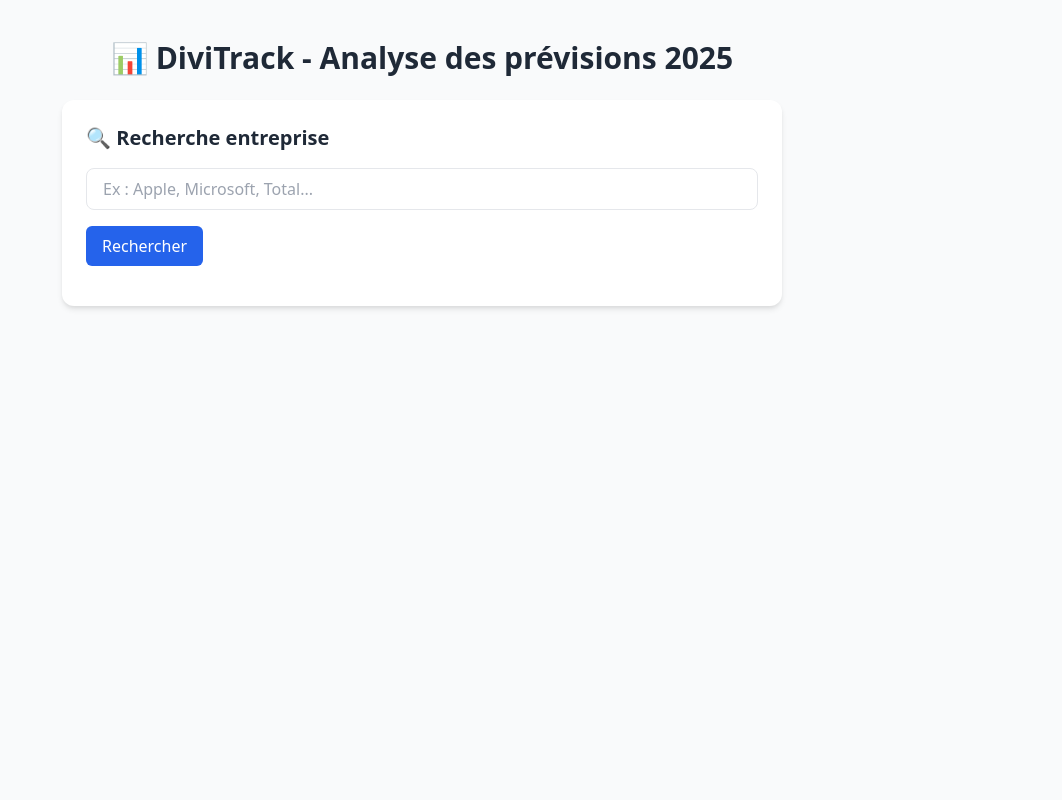
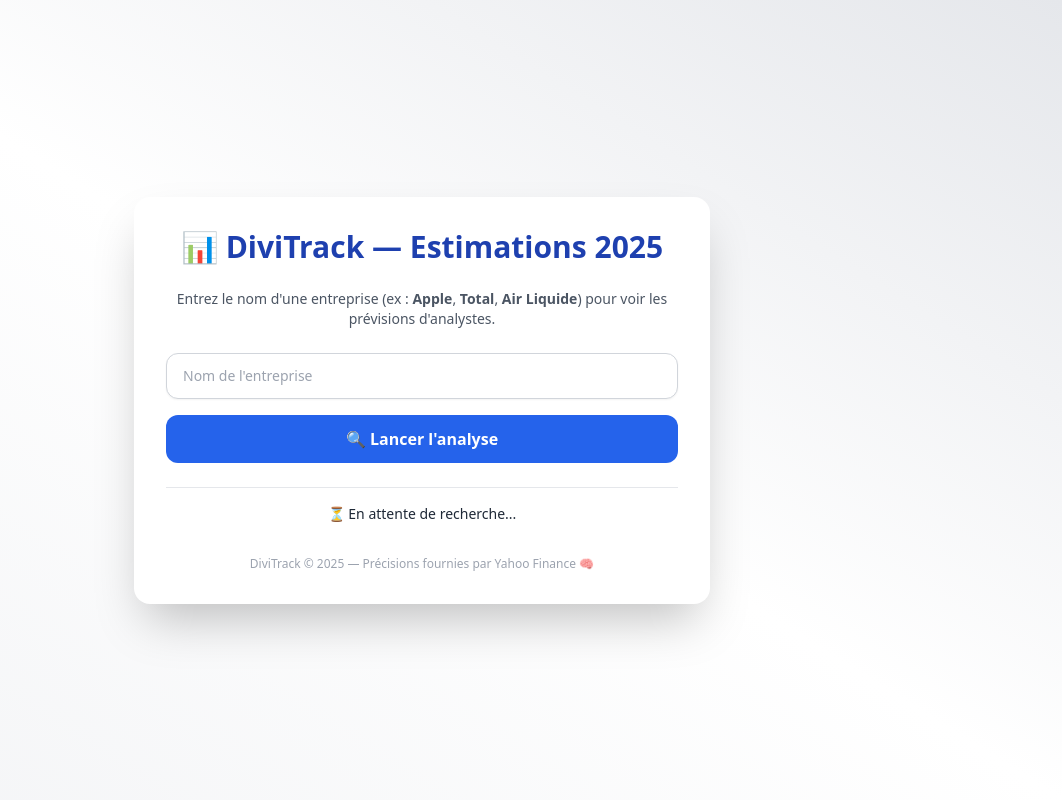
Before and after one commit to rayanoww78/DiviTrack, a Flask app: page / in a window 1280 px wide. Shown: the whole page, without its empty margins (218-1280 px from the left). Run offline with Flask 3, Linux system fonts and the light colour scheme.

Commit message:
Changement total et réglage bugs

```diff
--- a/app.py
+++ b/app.py
@@ -1,21 +1,53 @@
-from flask import Flask, render_template, jsonify
-import divi_maker
+from flask import Flask, jsonify, render_template, request
+import yfinance as yf
+
 app = Flask(__name__)
+
+# dictionnaire pour faire correspondre les noms aux tickers
+nom_vers_ticker = {
+    "l'oréal": "OR.PA", "air liquide": "AI.PA", "lvmh": "MC.PA", "sanofi": "SAN.PA", "danone": "BN.PA",
+    "bnp paribas": "BNP.PA", "schneider electric": "SU.PA", "société générale": "GLE.PA", "veolia": "VIE.PA",
+    "vinci": "DG.PA", "michelin": "ML.PA", "hermès": "RMS.PA", "pernod ricard": "RI.PA", "engie": "ENGI.PA",
+    "carrefour": "CA.PA", "crédit agricole": "ACA.PA", "bouygues": "EN.PA", "stmicroelectronics": "STM.PA",
+    "capgemini": "CAP.PA", "total": "TTE", "stellantis": "STLA.PA", "legrand": "LR.PA", "airbus": "AIR.PA",
+    "arcelormittal": "MT.AS", "edf": "EDF.PA", "thales": "HO.PA", "kering": "KER.PA", "safran": "SAF.PA",
+    "vivendi": "VIV.PA", "worldline": "WLN.PA", "orange": "ORA.PA", "publicis": "PUB.PA", "unibail-rodamco": "URW.AS",
+    "alstom": "ALO.PA", "atos": "ATO.PA", "valeo": "FR.PA", "renault": "RNO.PA",
+    "apple": "AAPL", "microsoft": "MSFT", "google": "GOOGL", "alphabet": "GOOGL", "amazon": "AMZN",
+    "meta": "META", "facebook": "META", "tesla": "TSLA", "nvidia": "NVDA", "berkshire hathaway": "BRK-B",
+    "jpmorgan": "JPM", "johnson & johnson": "JNJ", "visa": "V", "mastercard": "MA", "procter & gamble": "PG",
+    "home depot": "HD", "disney": "DIS", "exxonmobil": "XOM", "pfizer": "PFE", "coca-cola": "KO", "pepsico": "PEP",
+    "intel": "INTC", "netflix": "NFLX", "adobe": "ADBE", "oracle": "ORCL", "qualcomm": "QCOM",
+    "ibm": "IBM", "salesforce": "CRM", "boeing": "BA", "mcdonald's": "MCD", "walmart": "WMT",
+    "chevron": "CVX", "cisco": "CSCO", "abbvie": "ABBV", "costco": "COST", "goldman sachs": "GS",
+    "3m": "MMM", "paypal": "PYPL", "starbucks": "SBUX", "ford": "F", "general motors": "GM"
+}
 
 @app.route('/')
 def index():
-    return render_template('index.html')
+    return render_template("index.html")
 
-@app.route('/api/dividends')
-def get_dividends():
-    # Exemple statique, à remplacer par appel réel à Budget Insight
-    data = [
-        {"date": "2025-03-12", "company": "Total Energies", "amount": divi_maker.get_yahoo_forecast("TTE.PA")['dividend_2025']},
-        {"date": "2025-03-04", "company": "Apple", "amount": divi_maker.get_yahoo_forecast("AAPL")['dividend_2025']},
-        {"date": "2025-02-20", "company": "Vinci", "amount": divi_maker.get_yahoo_forecast("DG.PA")['dividend_2025']},
-    ]
-    print(data)
-    return jsonify(data)
+@app.route('/api/forecast-live')
+def forecast_live():
+    nom = request.args.get("entreprise", "").strip().lower()
 
-if __name__ == '__main__':
-    app.run(host='0.0.0.0', port=10000)
+    ticker = nom_vers_ticker.get(nom)
+    if not ticker:
+        return jsonify({"error": "Entreprise inconnue"}), 404
+
+    stock = yf.Ticker(ticker)
+    info = stock.info
+
+    eps = info.get("forwardEps")
+    dpa = info.get("dividendRate")
+
+    return jsonify({
+        "entreprise": nom.title(),
+        "ticker": ticker,
+        "annee": 2025,
+        "eps_estime": f"{eps:.2f} $" if eps else "Non disponible",
+        "dividende_estime": f"{dpa:.2f} $" if dpa else "Non disponible"
+    })
+
+if __name__ == "__main__":
+    app.run(debug=True)
--- a/templates/index.html
+++ b/templates/index.html
@@ -3,99 +3,66 @@
 <html lang="fr">
 <head>
   <meta charset="UTF-8" />
-  <title>DiviTrack - Prévisions</title>
+  <title>DiviTrack | Prévisions Analystes 2025</title>
   <meta name="viewport" content="width=device-width, initial-scale=1.0" />
   <link href="https://cdn.jsdelivr.net/npm/tailwindcss@2.2.19/dist/tailwind.min.css" rel="stylesheet">
 </head>
-<body class="bg-gray-50 text-gray-800">
+<body class="bg-gradient-to-tr from-gray-100 via-white to-gray-200 min-h-screen flex items-center justify-center px-4 py-10">
 
-  <div class="max-w-3xl mx-auto py-10 px-6">
-    <h1 class="text-3xl font-bold mb-6 text-center">📊 DiviTrack - Analyse des prévisions 2025</h1>
+  <div class="bg-white shadow-2xl rounded-2xl max-w-xl w-full p-8">
+    <h1 class="text-3xl font-extrabold text-center text-blue-800 mb-6">
+      📊 DiviTrack — Estimations 2025
+    </h1>
 
-    <section class="bg-white p-6 rounded-xl shadow-md mt-6">
-      <h2 class="text-xl font-semibold mb-4">🔍 Recherche entreprise</h2>
+    <p class="text-gray-600 text-center mb-6 text-sm">
+      Entrez le nom d'une entreprise (ex : <strong>Apple</strong>, <strong>Total</strong>, <strong>Air Liquide</strong>) pour voir les prévisions d'analystes.
+    </p>
 
-      <input type="text" id="searchInput" placeholder="Ex : Apple, Microsoft, Total..."
-        class="border px-4 py-2 rounded-lg w-full mb-4" />
+    <input type="text" id="searchInput"
+      placeholder="Nom de l'entreprise"
+      class="border border-gray-300 px-4 py-3 rounded-xl w-full mb-4 focus:ring-2 focus:ring-blue-400 outline-none shadow-sm text-sm" />
 
-      <button onclick="rechercherEntreprise()"
-        class="bg-blue-600 text-white px-4 py-2 rounded-md hover:bg-blue-700">
-        Rechercher
-      </button>
+    <button onclick="rechercherLive()"
+      class="w-full bg-blue-600 hover:bg-blue-700 text-white font-bold py-3 rounded-xl transition-all duration-200">
+      🔍 Lancer l'analyse
+    </button>
 
-      <div id="resultat" class="mt-4 text-sm text-gray-800"></div>
-    </section>
+    <div id="resultat"
+      class="mt-6 text-sm text-gray-800 font-medium border-t pt-4 border-gray-200 min-h-[5rem] text-center">
+      ⏳ En attente de recherche...
+    </div>
+
+    <footer class="text-xs text-center text-gray-400 mt-8">
+      DiviTrack © 2025 — Précisions fournies par Yahoo Finance 🧠
+    </footer>
   </div>
 
   <script>
-    const noms = {
-      "OR.PA": "L'Oréal",
-      "AI.PA": "Air Liquide",
-      "MC.PA": "LVMH",
-      "SAN.PA": "Sanofi",
-      "BN.PA": "Danone",
-      "BNP.PA": "BNP Paribas",
-      "SU.PA": "Schneider Electric",
-      "GLE.PA": "Société Générale",
-      "VIE.PA": "Veolia",
-      "DG.PA": "Vinci",
-      "ML.PA": "Michelin",
-      "RMS.PA": "Hermès",
-      "RI.PA": "Pernod Ricard",
-      "ENGI.PA": "Engie",
-      "CA.PA": "Carrefour",
-      "ACA.PA": "Crédit Agricole",
-      "EN.PA": "Bouygues",
-      "STM.PA": "STMicroelectronics",
-      "CAP.PA": "Capgemini",
-      "TTE": "TotalEnergies",
-      "AAPL": "Apple",
-      "MSFT": "Microsoft",
-      "GOOGL": "Alphabet (Google)",
-      "AMZN": "Amazon",
-      "META": "Meta Platforms",
-      "TSLA": "Tesla",
-      "NVDA": "NVIDIA",
-      "BRK-B": "Berkshire Hathaway",
-      "JPM": "JPMorgan Chase",
-      "JNJ": "Johnson & Johnson",
-      "V": "Visa",
-      "MA": "Mastercard",
-      "PG": "Procter & Gamble",
-      "HD": "Home Depot",
-      "DIS": "Disney",
-      "XOM": "ExxonMobil",
-      "PFE": "Pfizer",
-      "KO": "Coca-Cola",
-      "PEP": "PepsiCo",
-      "INTC": "Intel"
-    };
-
-    function nomEntreprise(ticker) {
-      return noms[ticker] || ticker;
-    }
-
-    async function rechercherEntreprise() {
+    async function rechercherLive() {
       const input = document.getElementById("searchInput").value.trim().toLowerCase();
       const div = document.getElementById("resultat");
-      div.innerHTML = "";
+      div.innerHTML = "⏳ Analyse en cours...";
 
-      const response = await fetch("/api/forecast");
-      const data = await response.json();
+      try {
+        const res = await fetch(`/api/forecast-live?entreprise=${encodeURIComponent(input)}`);
+        const data = await res.json();
 
-      const match = data.find(item =>
-        item.ticker.toLowerCase().includes(input) ||
-        nomEntreprise(item.ticker).toLowerCase().includes(input)
-      );
+        if (data.error) {
+          div.innerHTML = `<p class="text-red-600 font-semibold">❌ ${data.error}</p>`;
+          return;
+        }
 
-      if (match) {
-        div.innerHTML = \`
-          <p><strong>📈 Ticker :</strong> \${match.ticker}</p>
-          <p><strong>🧠 EPS estimé 2025 :</strong> \${match.eps_estimate ?? "Non disponible"}</p>
-          <p><strong>💸 Dividende estimé 2025 :</strong> \${match.dividend_estimate ?? "Non disponible"}</p>
-        \`;
-      } else {
-        div.innerHTML = "<p>❌ Entreprise non trouvée ou données manquantes.</p>";
+        div.innerHTML = `
+          <div class="text-left text-base text-gray-700">
+            <p class="mb-3"><span class="font-semibold text-gray-600">🏢 Entreprise :</span> <span class="text-blue-800">${data.entreprise} (${data.ticker})</span></p>
+            <p class="mb-3"><span class="font-semibold text-gray-600">🧠 EPS estimé (2025) :</span> <span class="text-green-700">${data.eps_estime}</span></p>
+            <p class="mb-3"><span class="font-semibold text-gray-600">💸 Dividende estimé (2025) :</span> <span class="text-yellow-700">${data.dividende_estime}</span></p>
+            <p class="text-xs text-gray-400 italic mt-4">Source : Yahoo Finance</p>
+          </div>
+        `;
+      } catch (e) {
+        console.error(e);
+        div.innerHTML = `<p class="text-red-500">⚠️ Erreur de connexion à l'API.</p>`;
       }
     }
   </script>
```
Also changed, not shown: api/budget_insight.py (deleted, +0 -15 lines).
